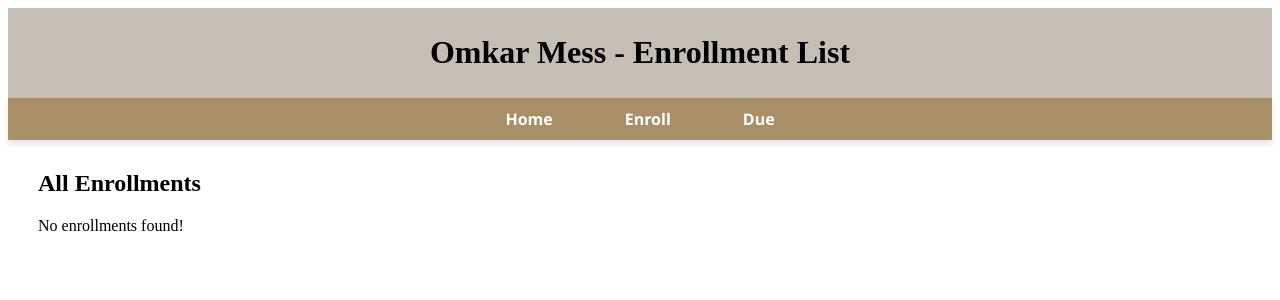
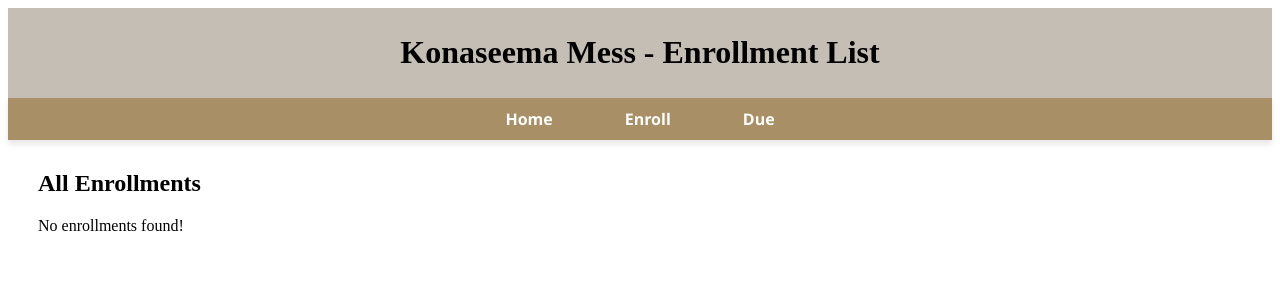
Before and after one commit to KonchadaBhuvan/BhuvanMessmanagement, a Flask app: page /list.html in a window 1280 px wide. Shown: the top 300 px of the page. Run offline with Flask 3, Linux system fonts and the light colour scheme; data that the repository does not hold is empty.

Commit message:
Update list.html

```diff
--- a/templates/list.html
+++ b/templates/list.html
@@ -32,7 +32,7 @@
 </head>
 <body>
     <div class="heading">
-        <h1>Omkar Mess - Enrollment List</h1>
+        <h1>Konaseema Mess - Enrollment List</h1>
     </div>
 
     <div class="navbar">
```
